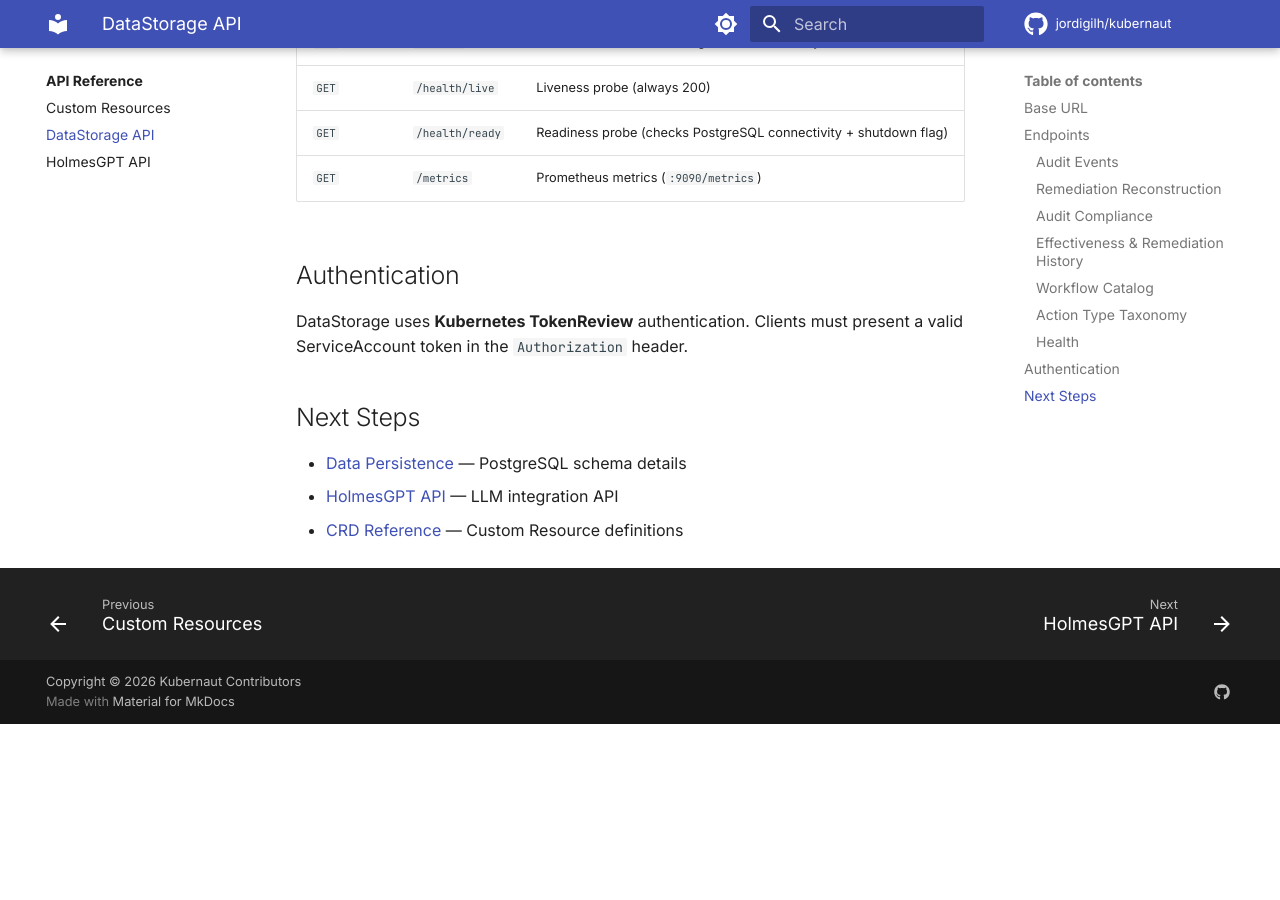
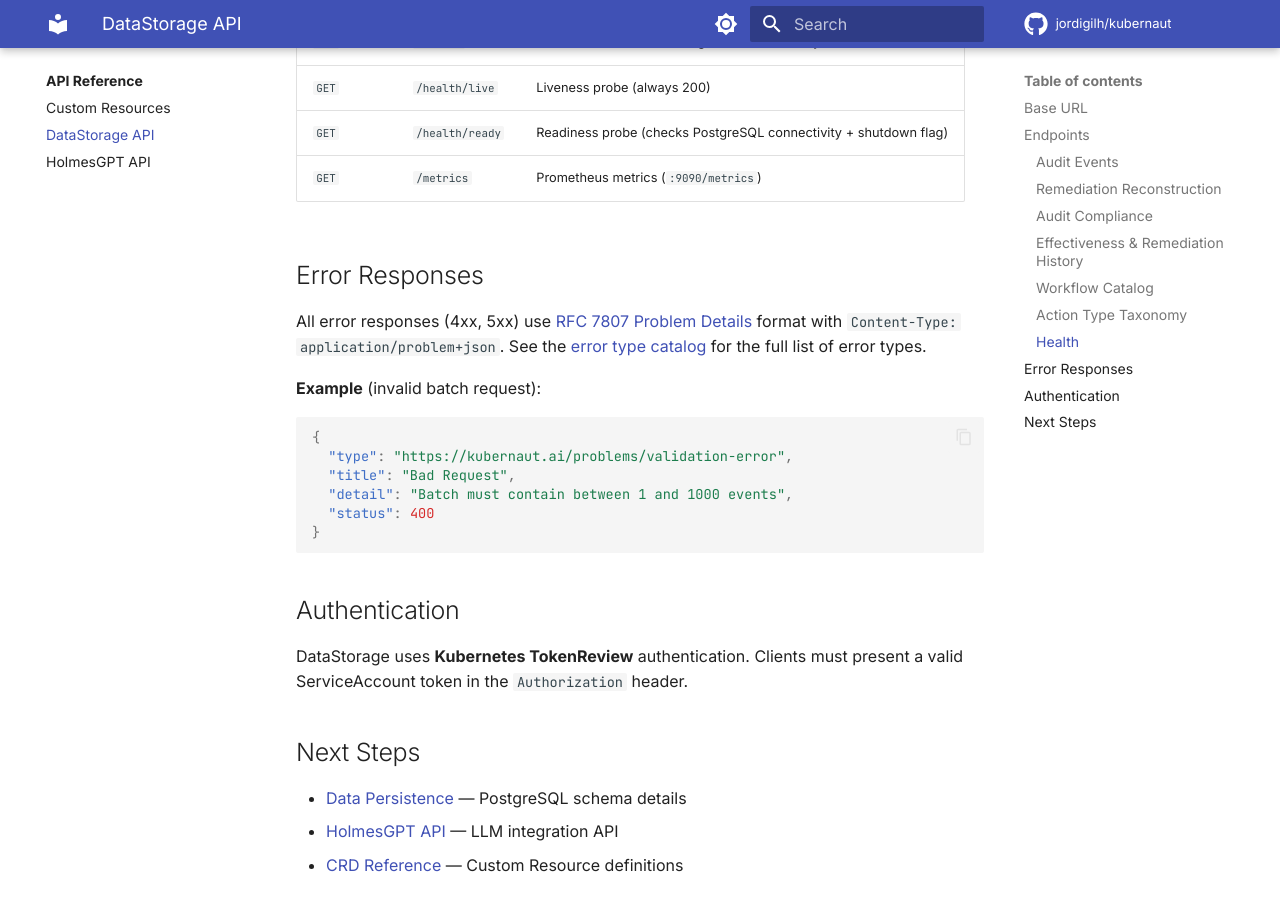
Before and after one commit to jordigilh/kubernaut-docs, an MkDocs documentation site: the page built from docs/api-reference/datastorage-api.md, in a window 1280 px wide and 900 px high, scrolled down 3089 px. Built offline with MkDocs 1.6.1 and Material for MkDocs 9.7.7, drawn with Linux system fonts in a browser that asks for light colours; comment, search, counter and statistics services are not loaded; the version menu is left out; before the commit the page ends 3813 px from its top, so only the background shows below that.

Commit message:
docs: add RFC 7807 error response sections to DataStorage, HolmesGPT, and Gateway docs
Each service page now links to the shared error type catalog with a
service-specific example. Gateway mention added to signals.md since
it is the external-facing ingestion endpoint for AlertManager.

Made-with: Cursor

````diff
--- a/docs/api-reference/datastorage-api.md
+++ b/docs/api-reference/datastorage-api.md
@@ -77,6 +77,21 @@ http://data-storage-service.kubernaut-system.svc.cluster.local:8080
 | `GET` | `/health/ready` | Readiness probe (checks PostgreSQL connectivity + shutdown flag) |
 | `GET` | `/metrics` | Prometheus metrics (`:9090/metrics`) |
 
+## Error Responses
+
+All error responses (4xx, 5xx) use [RFC 7807 Problem Details](index.md#error-responses-rfc-7807) format with `Content-Type: application/problem+json`. See the [error type catalog](index.md#error-type-catalog) for the full list of error types.
+
+**Example** (invalid batch request):
+
+```json
+{
+  "type": "https://kubernaut.ai/problems/validation-error",
+  "title": "Bad Request",
+  "detail": "Batch must contain between 1 and 1000 events",
+  "status": 400
+}
+```
+
 ## Authentication
 
 DataStorage uses **Kubernetes TokenReview** authentication. Clients must present a valid ServiceAccount token in the `Authorization` header.
````
Also changed, not shown: docs/api-reference/holmesgpt-api.md (+15 -0 lines), docs/user-guide/signals.md (+4 -0 lines).
